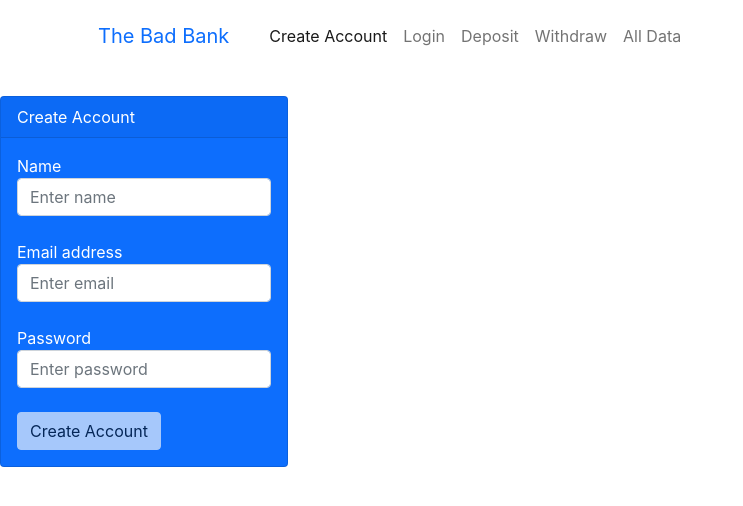
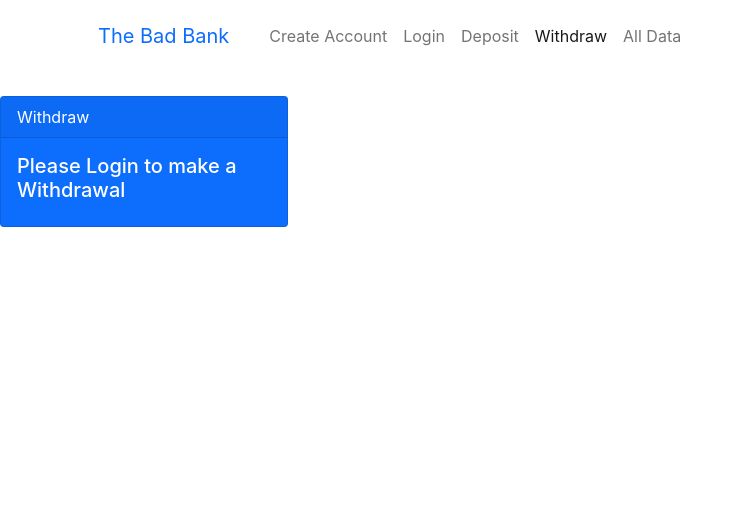
Before and after one commit to rockgard3n/BadBankApp, a React (Create React App) app in the folder badbank/: page /#/withdraw in a window 1280 px wide. Before the commit this address led to /#/createaccount. Shown: the top 506 px of the page, without its empty margins (0-743 px from the left). Built offline with nearby package versions, Linux system fonts and the light colour scheme.

Commit message:
Update withdraw.js
refactored withdraw so the variables are the appropriate names

```diff
--- a/badbank/src/routes/withdraw.js
+++ b/badbank/src/routes/withdraw.js
@@ -6,7 +6,7 @@ function Withdraw(){
     const ctx = React.useContext(UserContext);
 
     const [status, setStatus]     = React.useState('');
-    const [deposit, setDeposit]   = React.useState(0);
+    const [withdrawal, setWithdrawal]   = React.useState(0);
     const [enable, setEnable]     = React.useState(false);
 
     //checks if a user is logged in currently, this impacts whether users can see the login card or not
@@ -32,17 +32,20 @@ function Withdraw(){
         ":"+date.getSeconds();
       console.log(eventDate);
 
-        if (deposit < 0) {
-            setStatus("All deposits must be greater than $0.00")
+        if (withdrawal < 0) {
+            setStatus("All withdrawals must be greater than $0.00")
             setEnable(false);
         }
-        else if (deposit.match(numbers) || deposit > 0){
+        else if (withdrawal.match(numbers) || withdrawal > 0){
+            if (withdrawal > ctx.users[ctx.currentUserIndex].balance) {
+                alert("You have just made an overdraft");
+            }
             console.log("successful withdrawal");
-            setStatus("You have successfully made a deposit of $" + deposit);
-            ctx.users[ctx.currentUserIndex].balance = ctx.users[ctx.currentUserIndex].balance - Number(deposit);
-            ctx.users[ctx.currentUserIndex].history.push({action:"Withdrawal", amount: deposit, balance: ctx.users[ctx.currentUserIndex].balance, eventDate})
+            setStatus("You have successfully made a withdrawal of $" + withdrawal);
+            ctx.users[ctx.currentUserIndex].balance = ctx.users[ctx.currentUserIndex].balance - Number(withdrawal);
+            ctx.users[ctx.currentUserIndex].history.push({action:"Withdrawal", amount: withdrawal, balance: ctx.users[ctx.currentUserIndex].balance, eventDate})
             setEnable(false);
-            setDeposit(0);
+            setWithdrawal(0);
         } else {
             setStatus("Must input valid number")
             setEnable(false);;
@@ -51,7 +54,7 @@ function Withdraw(){
 
     function makeChange(e) {
         setEnable(true);
-        setDeposit(e.currentTarget.value);
+        setWithdrawal(e.currentTarget.value);
     }
 
     return (
@@ -64,12 +67,12 @@ function Withdraw(){
                   <h5>Hello, {ctx.users[ctx.currentUserIndex].name}</h5>
                   <h6>Your current balance is: ${ctx.users[ctx.currentUserIndex].balance}</h6>
                   Withdrawal<br/>
-                  <input type="number" className="form-control" id="deposit" placeholder="Enter deposit amount" value={deposit} onChange={e => makeChange(e)}/><br/>
-                  <button type="submit" disabled={!enable} className="btn btn-light" onClick={handleSubmit}>Make Deposit</button>
+                  <input type="number" className="form-control" id="withdrawal" placeholder="Enter withdrawal amount" value={withdrawal} onChange={e => makeChange(e)}/><br/>
+                  <button type="submit" disabled={!enable} className="btn btn-light" onClick={handleSubmit}>Withdrawal</button>
                   </>
                 ):(
                   <>
-                  <h5>Please Login to make a Deposit</h5>
+                  <h5>Please Login to make a Withdrawal</h5>
                   </>
                 )}
         />
```
